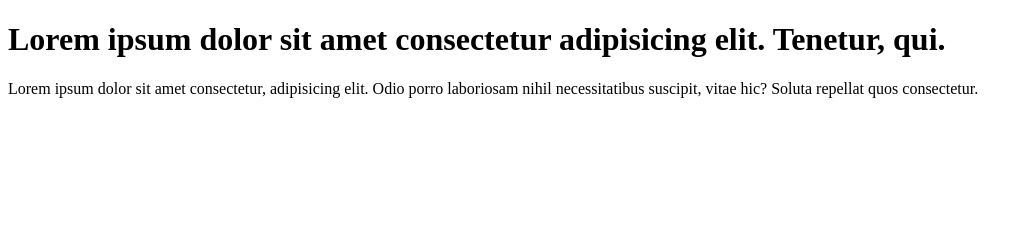
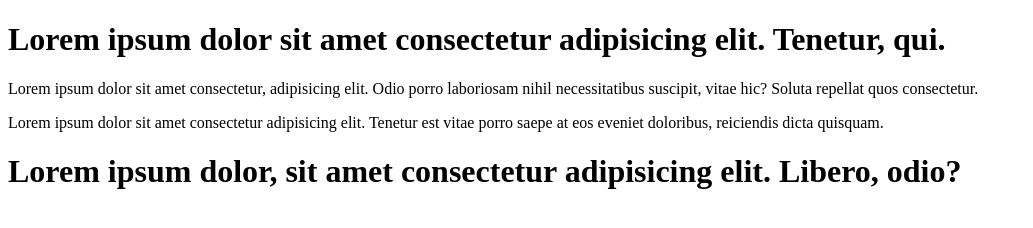
Before and after one commit to mehedi22rifat/my-practis-project-repo, a plain HTML site: page index.html in a window 1280 px wide. Shown: the whole page, without its empty margins (0-1033 px from the left). Drawn offline with Linux system fonts and the light colour scheme.

Commit message:
added the other commit

```diff
--- a/index.html
+++ b/index.html
@@ -11,5 +11,8 @@
  <p>Lorem ipsum dolor sit amet consectetur, adipisicing elit. Odio porro laboriosam nihil necessitatibus suscipit, vitae hic? Soluta repellat quos consectetur.</p>
 
 
+ <p>Lorem ipsum dolor sit amet consectetur adipisicing elit. Tenetur est vitae porro saepe at eos eveniet doloribus, reiciendis dicta quisquam.</p>
+ <h1>Lorem ipsum dolor, sit amet consectetur adipisicing elit. Libero, odio?</h1>
+
 </body>
 </html>
```
